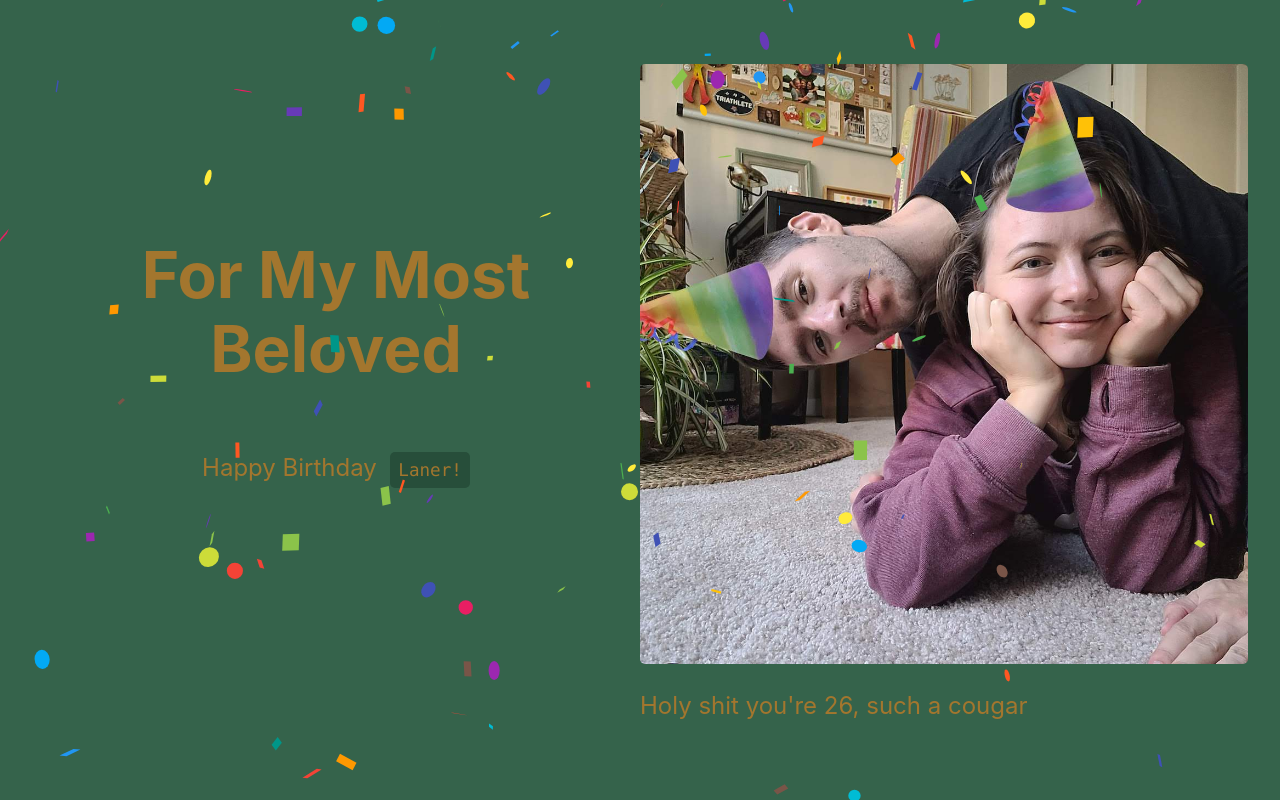
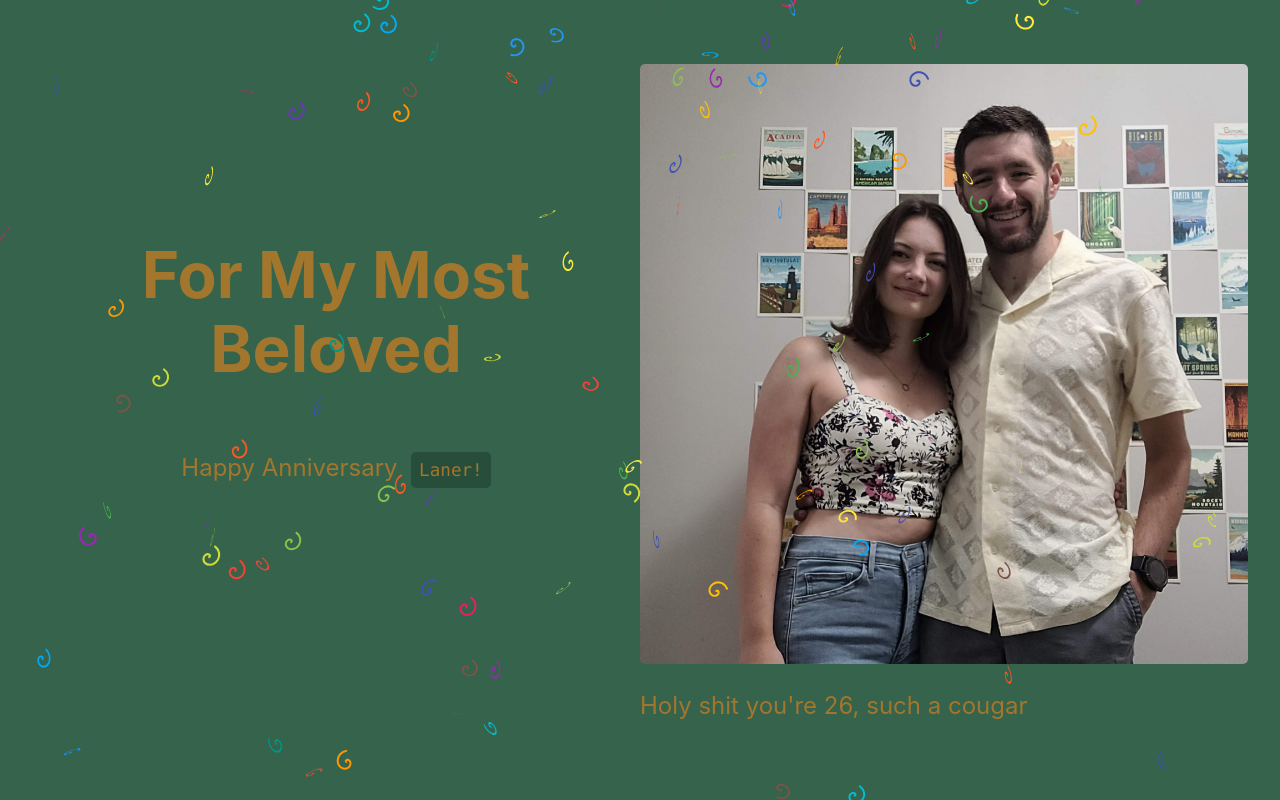
Before and after one commit to ghaufschild/most-beloved, a Next.js app: page / in a window 1280 px wide. Built offline with nearby package versions, Linux system fonts and the light colour scheme.

Commit message:
Anniversary

```diff
--- a/components/FindImageUrl.js
+++ b/components/FindImageUrl.js
@@ -10,8 +10,8 @@ export default function FindImageUrl() {
 
     useEffect(() => setImage(textArray[randomNumber]), [textArray, randomNumber]);
 
-    // var imageUrl = "/images/GA" + randomImage + ".jpg";
-    var imageUrl = "/images/Bday.jpg"
+//    var imageUrl = "/images/Bday.jpg"
+    var imageUrl = "/images/GA" + randomImage + ".jpg";
     return <Image src={imageUrl} alt="A wonderful time :)" layout={"fill"} objectFit={"cover"}/>
 
 }
--- a/pages/index.js
+++ b/pages/index.js
@@ -25,7 +25,17 @@ export default function Home() {
       </Head>
 
       <div className="confettie-wrap" ref={confetiRef}>
-      <Confetti numberOfPieces={150} width={width} height={height} />
+      <Confetti numberOfPieces={150} width={width} height={height} drawShape={ctx => {
+        ctx.beginPath()
+        for(let i = 0; i < 22; i++) {
+          const angle = 0.35 * i
+          const x = (0.2 + (1.5 * angle)) * Math.cos(angle)
+          const y = (0.2 + (1.5 * angle)) * Math.sin(angle)
+          ctx.lineTo(x, y)
+        }
+        ctx.stroke()
+        ctx.closePath()
+      }} />
 
       <main className={styles.main}>
         <div className={styles.grid}>
@@ -40,7 +50,7 @@ export default function Home() {
             </p> */}
 
             <p className={styles.description}>
-              Happy Birthday &nbsp;
+              Happy Anniversary &nbsp;
               <code className={styles.code}>Laner!</code>
             </p>
           </div>
```
